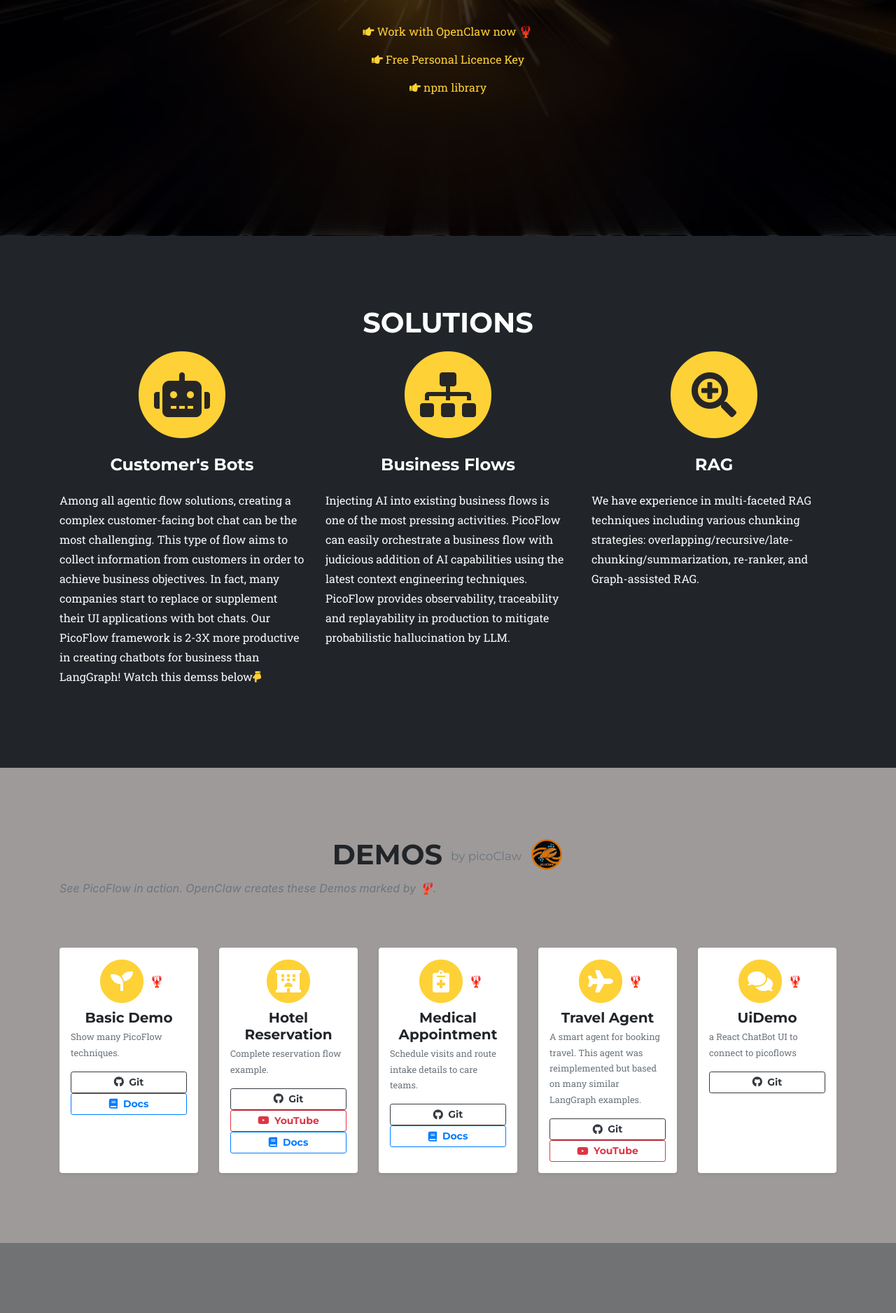
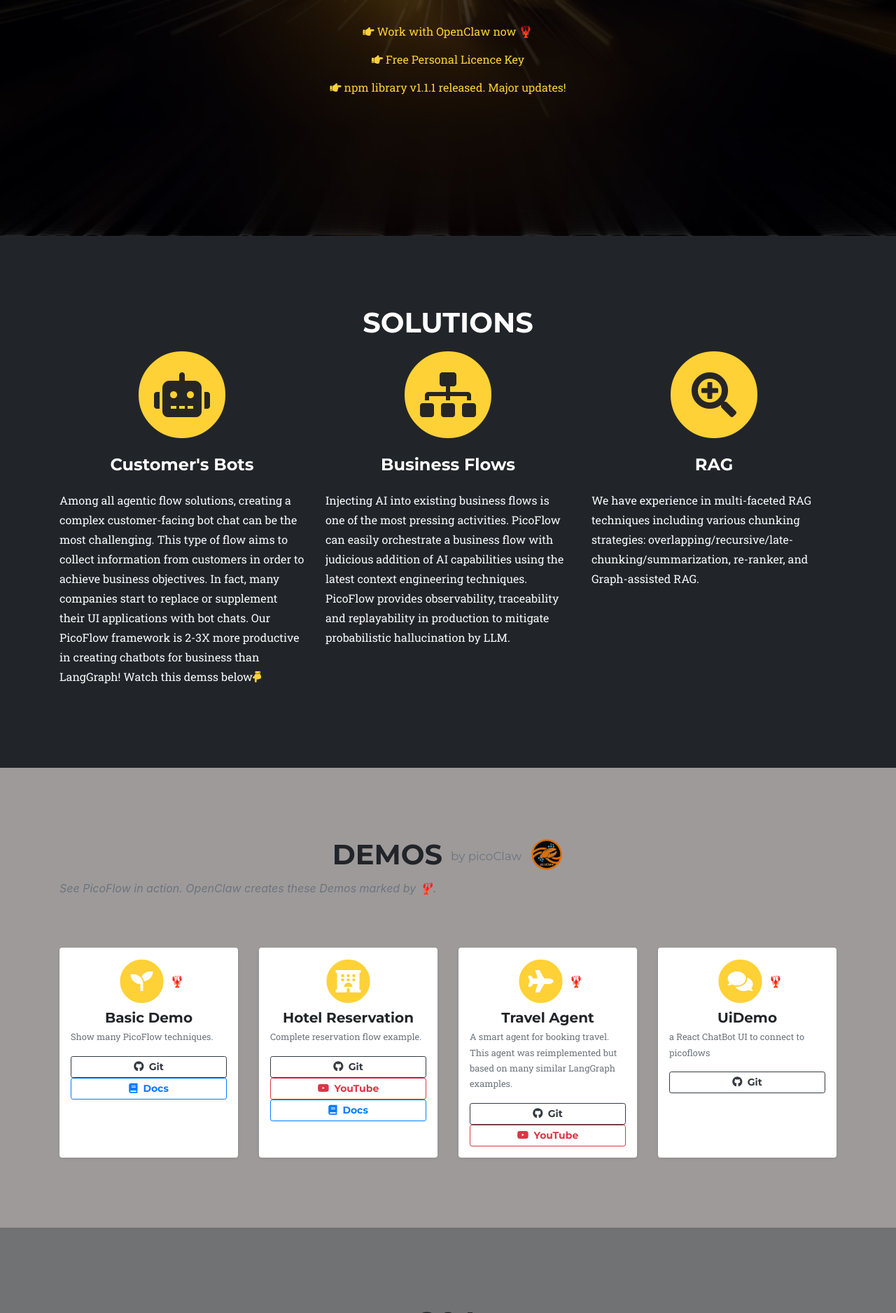
Before and after one commit to picoflow1/pico-web, an Eleventy site: page index.md in a window 1280 px wide. Shown: the part 584-2460 px from the top of the page at 70% size. Built offline with nearby package versions, Linux system fonts and the light colour scheme; Eleventy itself is replaced by a stand-in of ours; files that its build step writes are made by us from their sources; a web font is replaced by a local one.

Commit message:
npmlib v1.1.1 released

```diff
--- a/_data/sitetext.yml
+++ b/_data/sitetext.yml
@@ -69,19 +69,6 @@ en: &DEFAULT_EN
             icon: "fab fa-youtube"
           - text: "Tutorial"
             url: "https://hotel-tutorial.picoflow.io"
-            class: "btn-outline-primary"
-            icon: "fas fa-book"
-      - title: "Medical Appointment"
-        desc: "Schedule visits and route intake details to care teams."
-        icon: fas fa-notes-medical
-        emoji: "🦞"
-        links:
-          - text: "Git Repository"
-            url: "https://github.com/picoflowio/pico-demo/tree/main/src/myflow/medical-flow"
-            class: "btn-outline-dark"
-            icon: "fab fa-github"
-          - text: "Tutorial"
-            url: "https://medical-appointment-tutorial.picoflow.io"
             class: "btn-outline-primary"
             icon: "fas fa-book"
       - title: "Travel Agent"
--- a/_includes/navheader.html
+++ b/_includes/navheader.html
@@ -98,7 +98,9 @@
 
       <div class="text-white mt-3">
         <i class="fas fa-hand-point-right text-primary"></i>
-        <a href="https://www.npmjs.com/package/@picoflow/core">npm library</a>
+        <a href="https://www.npmjs.com/package/@picoflow/core"
+          >npm library v1.1.1 released. Major updates!</a
+        >
       </div>
 
       {%- endif -%}
```
Also changed, not shown: 1 other file.
